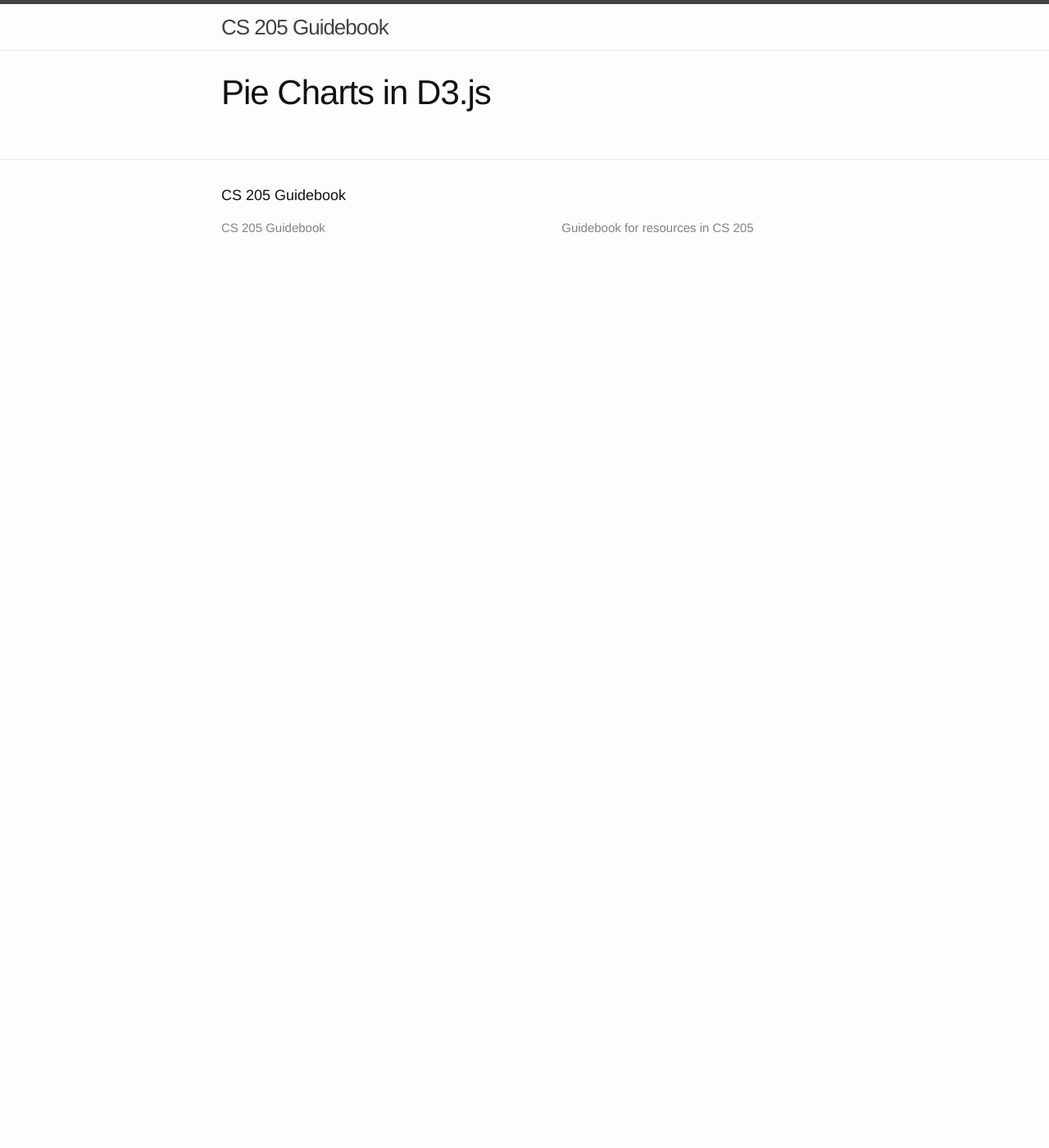
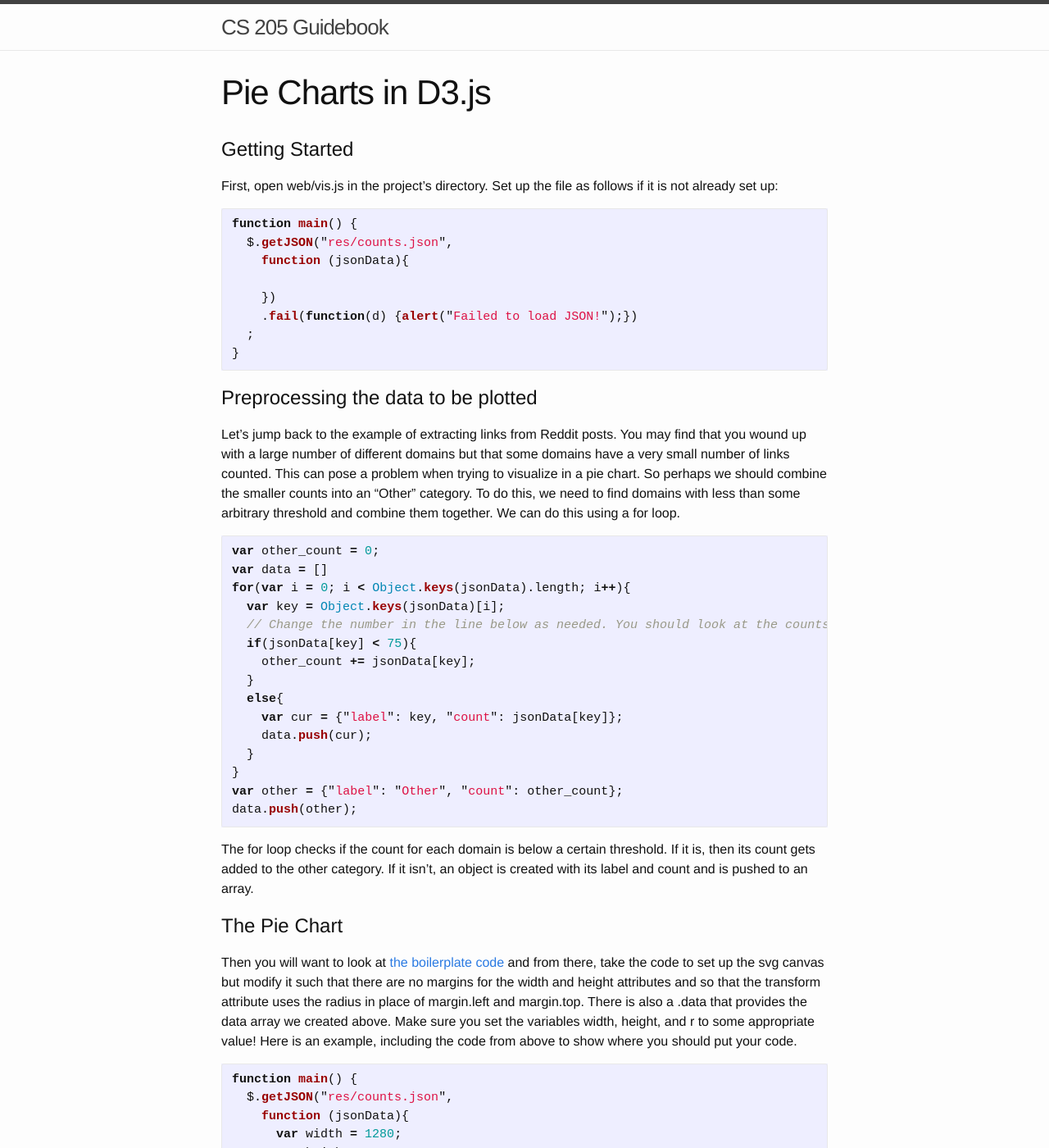
Before and after one commit to cs205uiuc/guidebook, a Jekyll site: the page built from _d3/pie.md, in a window 1280 px wide and 1400 px high. Shown: the whole window at 82% size. Built offline with Jekyll 4.4.1, drawn with Linux system fonts in a browser that asks for light colours; some of the changed text lies outside the part shown.

Commit message:
Finished pie.md

````diff
--- a/_d3/pie.md
+++ b/_d3/pie.md
@@ -2,3 +2,120 @@
 layout: page
 title:  "Pie Charts in D3.js"
 ---
+
+# Getting Started
+
+First, open web/vis.js in the project's directory. Set up the file as follows if it is not already set up:
+
+```javascript
+function main() {
+  $.getJSON("res/counts.json",
+    function (jsonData){
+
+    })
+    .fail(function(d) {alert("Failed to load JSON!");})
+  ;
+}
+```
+# Preprocessing the data to be plotted
+
+Let's jump back to the example of extracting links from Reddit posts. You may find
+that you wound up with a large number of different domains but that some domains
+have a very small number of links counted. This can pose a problem when trying to visualize
+in a pie chart. So perhaps we should combine the smaller counts into an "Other" category.
+To do this, we need to find domains with less than some arbitrary threshold and combine them together.
+We can do this using a for loop.
+
+```javascript
+var other_count = 0;
+var data = []
+for(var i = 0; i < Object.keys(jsonData).length; i++){
+  var key = Object.keys(jsonData)[i];
+  // Change the number in the line below as needed. You should look at the counts to pick this number
+  if(jsonData[key] < 75){
+    other_count += jsonData[key];
+  }
+  else{
+    var cur = {"label": key, "count": jsonData[key]};
+    data.push(cur);
+  }
+}
+var other = {"label": "Other", "count": other_count};
+data.push(other);
+```
+
+The for loop checks if the count for each domain is below a certain threshold. If it
+is, then its count gets added to the other category. If it isn't, an object is created
+with its label and count and is pushed to an array.
+
+# The Pie Chart
+
+Then you will want to look at [the boilerplate code](boilerplate.md) and from there, take the
+code to set up the svg canvas but modify it such that there are no margins for the width
+and height attributes and so that the transform attribute uses the radius in place of
+margin.left and margin.top. There is also a .data that provides the data array
+we created above. Make sure you set the variables width, height, and r to some
+appropriate value! Here is an example, including the code from above to show where
+you should put your code.
+
+```javascript
+function main() {
+  $.getJSON("res/counts.json",
+    function (jsonData){
+      var width = 1280;
+      var height = 720;
+      var r = height / 2;
+      var color = d3.scale.category20c();
+      var svg = d3.select("#chart")
+            .append("svg")
+            .data([data])
+            .attr("width", width)
+            .attr("height", height)
+            .style("width", width)
+            .style("height", height)
+            .append("g")
+            .attr("transform", "translate(" + r + "," + r + ")");
+    })
+    .fail(function(d) {alert("Failed to load JSON!");})
+  ;
+}
+```
+
+Now that we've set up the canvas, we can now set up the code for the actual pie chart.
+To do that, we will use d3.layout.pie and d3.svg.arc. You want to do this after
+setting up the canvas in the code.
+
+```javascript
+var pie = d3.layout.pie().value(function(d) {return d.count;});
+var arc = d3.svg.arc().outerRadius(r);
+// This selects and draws the paths
+var arcs = vis.selectAll("g.slice").data(pie).enter().append("g").attr("class", "slice");
+//This sets colors for the segments
+arcs.append("path")
+    .attr("fill", function(d, i){
+        return color(i);
+    })
+    .attr("d", function (d) {
+        return arc(d);
+    });
+```
+
+# Labelling the sections of the chart
+
+A pie chart isn't necessarily useful if we don't have a way of telling what segments
+of the chart represents what. Let's jump to the example of links from Reddit posts.
+To label the segments, we use the data as we processed it above. We append text to the
+arcs.
+
+```javascript
+arcs.append("text").attr("transform", function(d){
+      d.innerRadius = 0;
+      d.outerRadius = r;
+    return "translate(" + arc.centroid(d) + ")";}).attr("text-anchor", "middle").text( function(d, i) {
+    return data[i].label;}
+  ).attr("dy", ".35em");
+```
+
+The innerRadius in the above code is set to 0 because we want a full circle, not a donut.
+We have the function inside .text return the label at position i in the array and the label
+is aligned to the middle using the text-anchor attribute. The dy attribute rotates around the center of the text.
````
